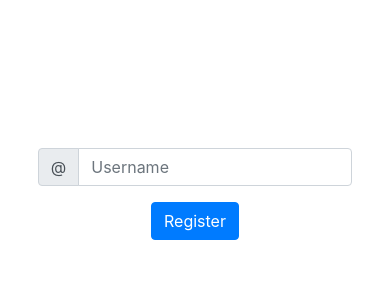
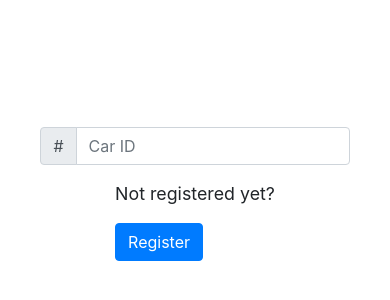
Before and after one commit to AntoLepejian/ProjectVampire, a React (Create React App) app in the folder frontend/: page /batmobile in a window 390 px wide. Shown: the part 200-500 px from the top of the page. Built offline with nearby package versions, Linux system fonts and the light colour scheme.

Commit message:
donor and batmobile landing pages done

```diff
--- a/frontend/src/pages/Batmobile.js
+++ b/frontend/src/pages/Batmobile.js
@@ -10,17 +10,20 @@ function App() {
         {" "}
         <InputGroup className="mb-3">
           <InputGroup.Prepend>
-            <InputGroup.Text id="basic-addon1">@</InputGroup.Text>
+            <InputGroup.Text id="basic-addon1">#</InputGroup.Text>
           </InputGroup.Prepend>
           <FormControl
-            placeholder="Username"
-            aria-label="Username"
+            placeholder="Car ID"
+            aria-label="Car ID"
             aria-describedby="basic-addon1"
           />
         </InputGroup>
       </span>
       <span>
-        <Button variant="primary">Register</Button>
+        <p>Not registered yet?</p>
+        <Button variant="primary" style={{ margin: "0 auto" }}>
+          Register
+        </Button>
       </span>
     </div>
   );
```
Also changed, not shown: frontend/src/pages/Donor.js (+32 -0 lines).
